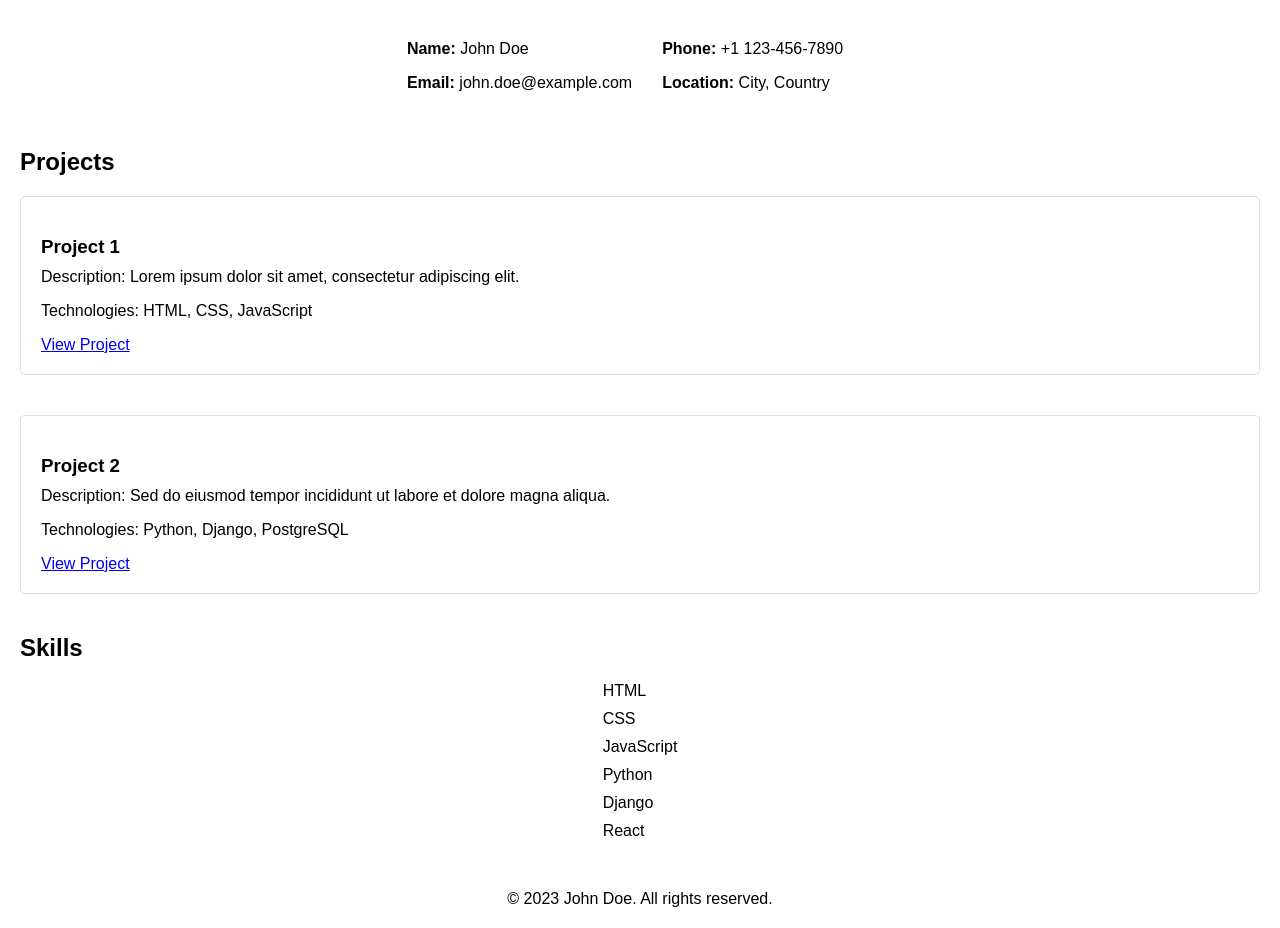
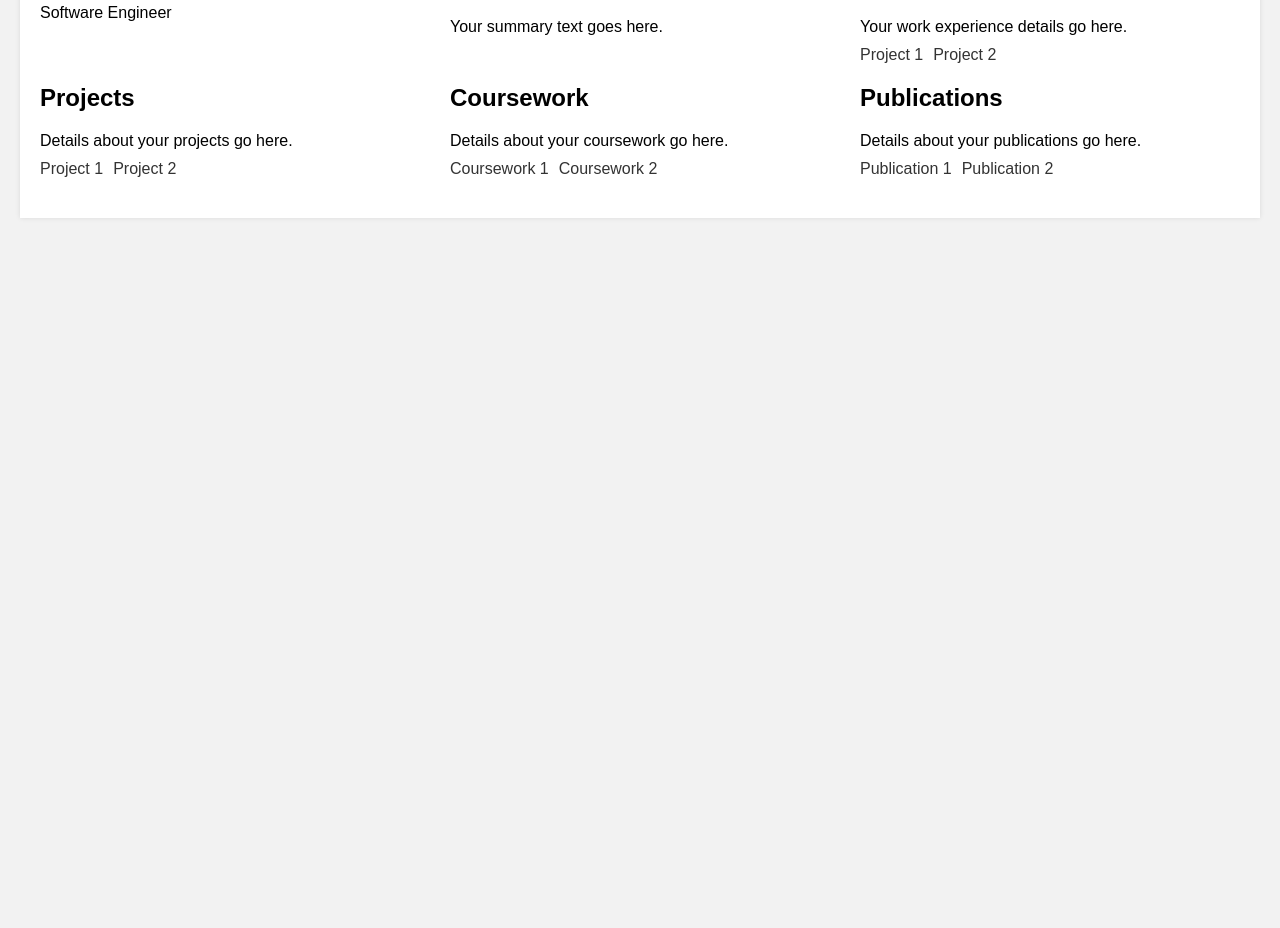
Before and after one commit to MingjieSong/MingjieSong.github.io, a plain HTML site: page index.html in a window 1280 px wide. Shown: the part 190-1118 px from the top of the page. After the commit the page ends 800 px from the top, so only its background shows below. Drawn offline with Linux system fonts and the light colour scheme.

Commit message:
update index page

```diff
--- a/index.html
+++ b/index.html
@@ -1,139 +1,117 @@
 <!DOCTYPE html>
-<html lang="en">
+<html>
 <head>
-  <meta charset="UTF-8">
-  <meta name="viewport" content="width=device-width, initial-scale=1.0">
-  <title>My Portfolio</title>
+  <title>Software Engineer Profile</title>
   <style>
     body {
       font-family: Arial, sans-serif;
-      margin: 0;
-      padding: 20px;
-    }
-
-    header {
-      text-align: center;
-      margin-bottom: 40px;
-    }
-
-    h1 {
-      margin-bottom: 10px;
-    }
-
-    img {
-      width: 200px;
-      border-radius: 50%;
-      margin-bottom: 20px;
-    }
-
-    .contact-info {
-      display: flex;
-      justify-content: center;
-      margin-bottom: 40px;
-    }
-
-    .contact-info div {
-      margin-right: 30px;
-    }
-
-    .project {
-      margin-bottom: 40px;
-      padding: 20px;
-      border: 1px solid #ddd;
-      border-radius: 5px;
-    }
-
-    .project h3 {
-      margin-bottom: 10px;
-    }
-
-    .project p {
-      margin-top: 5px;
-    }
-
-    .project a {
-      display: block;
-      margin-top: 5px;
-    }
-
-    .skills {
-      display: flex;
-      justify-content: center;
-      margin-bottom: 40px;
-    }
-
-    .skills ul {
-      list-style-type: none;
+      background-color: #f2f2f2;
       margin: 0;
       padding: 0;
     }
 
-    .skills li {
+    header {
+      background-color: #333;
+      color: #fff;
+      padding: 20px;
+      text-align: center;
+    }
+
+    section {
+      margin: 20px;
+      padding: 20px;
+      background-color: #fff;
+      box-shadow: 0 0 5px rgba(0, 0, 0, 0.1);
+    }
+
+    section h2 {
+      margin-top: 0;
+    }
+
+    .container {
+      display: flex;
+      flex-wrap: wrap;
+      justify-content: space-between;
+    }
+
+    .container .item {
+      flex-basis: calc(33.33% - 20px);
+      margin-bottom: 20px;
+    }
+
+    .container .item img {
+      max-width: 100%;
+      height: auto;
+      border-radius: 50%;
+    }
+
+    .container .item p {
       margin-bottom: 10px;
     }
 
-    footer {
-      margin-top: 40px;
-      text-align: center;
+    .container .item .links {
+      display: flex;
+    }
+
+    .container .item .links a {
+      margin-right: 10px;
+      color: #333;
+      text-decoration: none;
     }
   </style>
 </head>
 <body>
   <header>
-    <h1>My Portfolio</h1>
-    <img src="profile_photo.jpg" alt="Profile Photo">
+    <h1>Software Engineer Profile</h1>
   </header>
 
-  <section id="contact">
-    <h2>Contact Information</h2>
-    <div class="contact-info">
-      <div>
-        <p><strong>Name:</strong> John Doe</p>
-        <p><strong>Email:</strong> john.doe@example.com</p>
+  <section>
+    <div class="container">
+      <div class="item">
+        <img src="profile-picture.jpg" alt="Profile Picture">
+        <p>Software Engineer</p>
       </div>
-      <div>
-        <p><strong>Phone:</strong> +1 123-456-7890</p>
-        <p><strong>Location:</strong> City, Country</p>
+      <div class="item">
+        <h2>Summary</h2>
+        <p>Your summary text goes here.</p>
       </div>
-    </div>
-  </section>
-
-  <section id="projects">
-    <h2>Projects</h2>
-
-    <div class="project">
-      <h3>Project 1</h3>
-      <p>Description: Lorem ipsum dolor sit amet, consectetur adipiscing elit.</p>
-      <p>Technologies: HTML, CSS, JavaScript</p>
-      <a href="https://example.com/project1">View Project</a>
-    </div>
-
-    <div class="project">
-      <h3>Project 2</h3>
-      <p>Description: Sed do eiusmod tempor incididunt ut labore et dolore magna aliqua.</p>
-      <p>Technologies: Python, Django, PostgreSQL</p>
-      <a href="https://example.com/project2">View Project</a>
-    </div>
-
-    <!-- Add more projects here -->
+      <div class="item">
+        <h2>Work Experience</h2>
+        <p>Your work experience details go here.</p>
+        <div class="links">
+          <a href="github-work-experience-repo-1">Project 1</a>
+          <a href="github-work-experience-repo-2">Project 2</a>
+        </div>
+      </div>
+      <div class="item">
+        <h2>Projects</h2>
+        <p>Details about your projects go here.</p>
+        <div class="links">
+          <a href="github-project-repo-1">Project 1</a>
+          <a href="github-project-repo-2">Project 2</a>
+        </div>
+      </div>
+      <div class="item">
+        <h2>Coursework</h2>
+        <p>Details about your coursework go here.</p>
+        <div class="links">
+          <a href="github-coursework-repo-1">Coursework 1</a>
+          <a href="github-coursework-repo-2">Coursework 2</a>
+        </div>
+      </div>
+      <div class="item">
+        <h2>Publications</h2>
+        <p>Details about your publications go here.</p>
+        <div class="links">
+          <a href="github-publication-repo-1">Publication 1</a>
+<a href="github-publication-repo-2">Publication 2</a>
+</div>
+</div>
+</div>
 
   </section>
-
-  <section id="skills">
-    <h2>Skills</h2>
-    <div class="skills">
-      <ul>
-        <li>HTML</li>
-        <li>CSS</li>
-        <li>JavaScript</li>
-        <li>Python</li>
-        <li>Django</li>
-        <li>React</li>
-      </ul>
-    </div>
-  </section>
-  <footer>
-    &copy; 2023 John Doe. All rights reserved.
-  </footer>
+  <script>
+    // Add any JavaScript functionality here if needed
+  </script>
 </body>
 </html>
```
